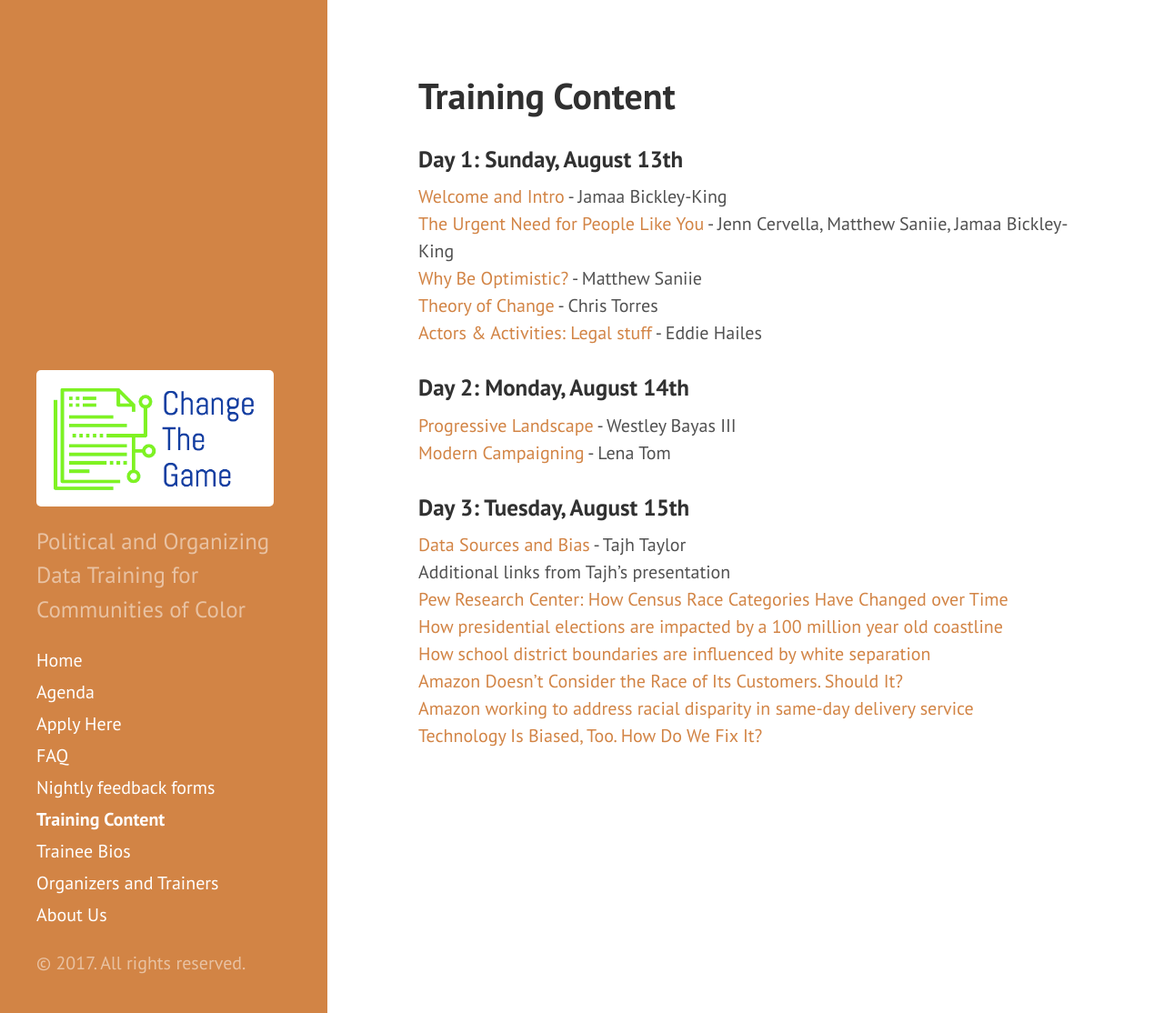
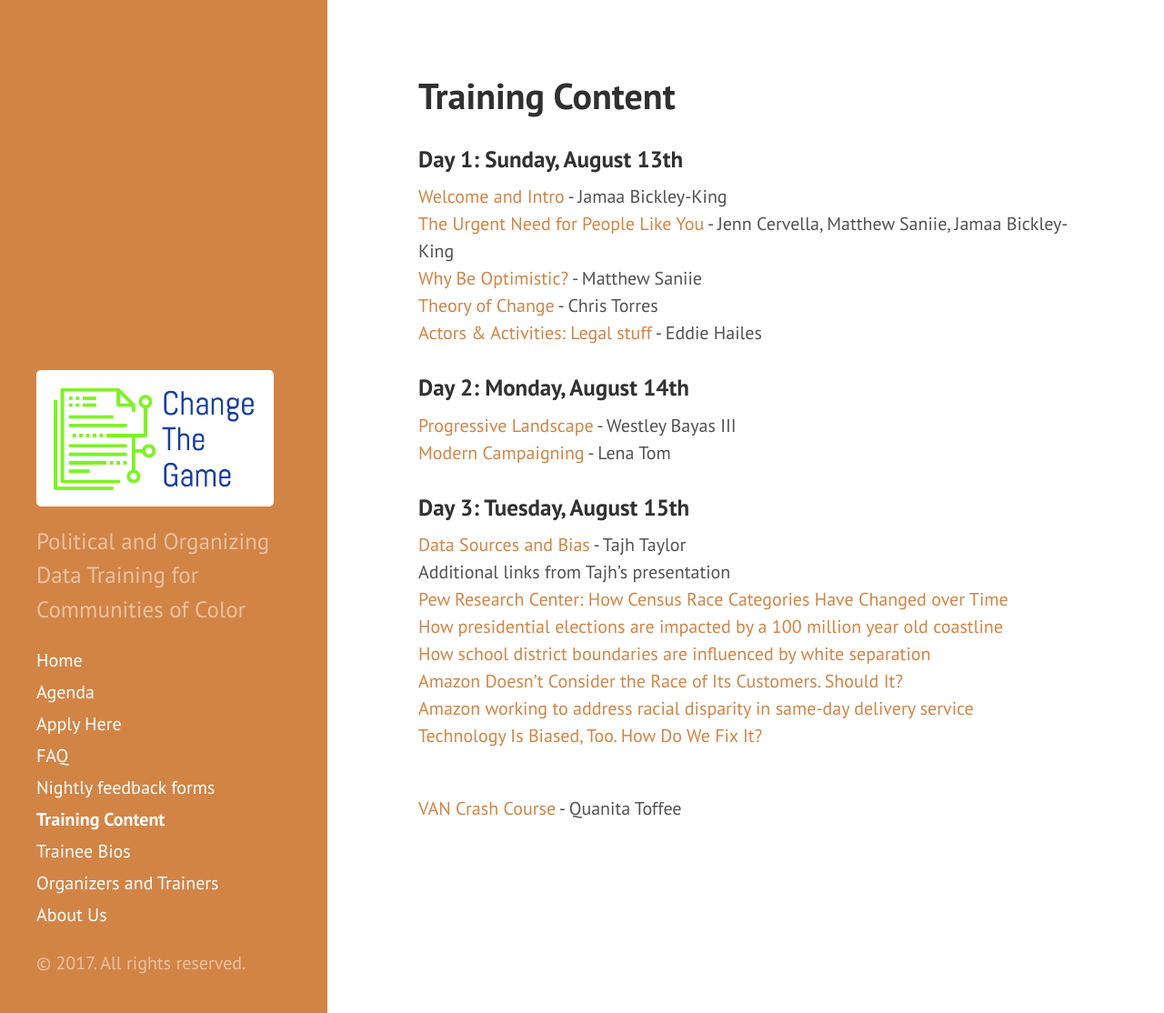
Before and after one commit to anniejw6/changethegame_site, a Jekyll site: the page built from slides.md, in a window 1280 px wide and 1114 px high. Shown: the whole window at 91% size. Built offline with Jekyll 4.4.1, drawn with Linux system fonts in a browser that asks for light colours.

Commit message:
Update slides.md

```diff
--- a/slides.md
+++ b/slides.md
@@ -27,4 +27,6 @@ title: Training Content
 <br>[Amazon working to address racial disparity in same-day delivery service](https://www.theverge.com/2016/5/8/11634830/amazon-same-day-delivery-racial-bias-pledge)
 <br>[Technology Is Biased, Too. How Do We Fix It?](https://fivethirtyeight.com/features/technology-is-biased-too-how-do-we-fix-it/)
 
+<br>[VAN Crash Course](https://www.dropbox.com/s/x2cya7mw1t5uklo/VAN%20101-Quanita%20Toffee.pdf?dl=0) - Quanita Toffee
+
 <br>
```
